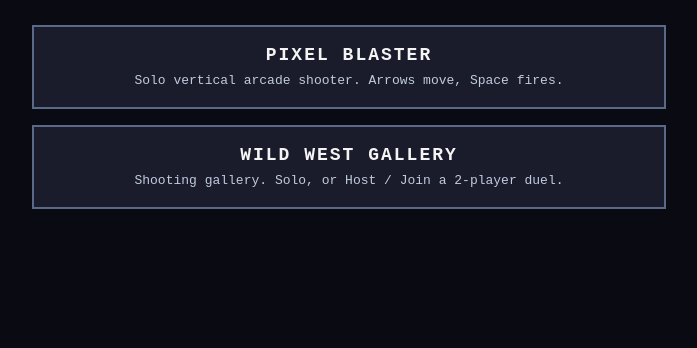
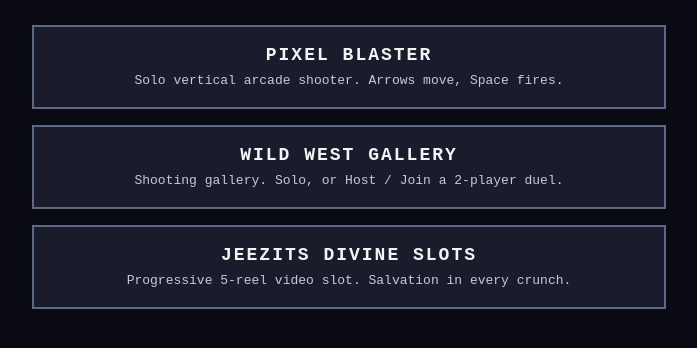
Before and after one commit to maxammo2023-prog/8-Bit-Buddies, a plain HTML site: page index.html in a window 1280 px wide. Shown: the part 100-448 px from the top of the page, without its empty margins (291-988 px from the left). Drawn offline with Linux system fonts and the light colour scheme.

Commit message:
Update lobby to link Jeezits Divine Slots

```diff
--- a/index.html
+++ b/index.html
@@ -26,6 +26,7 @@
   <div class="grid">
     <a href="./pixel-blaster/"><strong>PIXEL BLASTER</strong><span>Solo vertical arcade shooter. Arrows move, Space fires.</span></a>
     <a href="./wild-west-gallery/"><strong>WILD WEST GALLERY</strong><span>Shooting gallery. Solo, or Host / Join a 2-player duel.</span></a>
+    <a href="./jeezits-slots/"><strong>JEEZITS DIVINE SLOTS</strong><span>Progressive 5-reel video slot. Salvation in every crunch.</span></a>
   </div>
 </main>
 </body>
```
